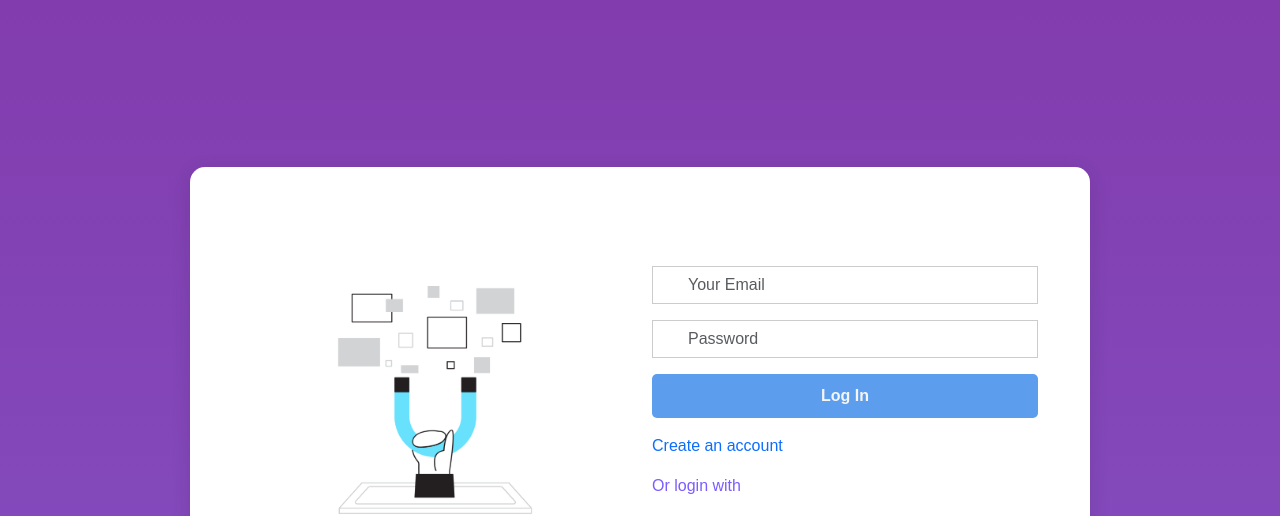
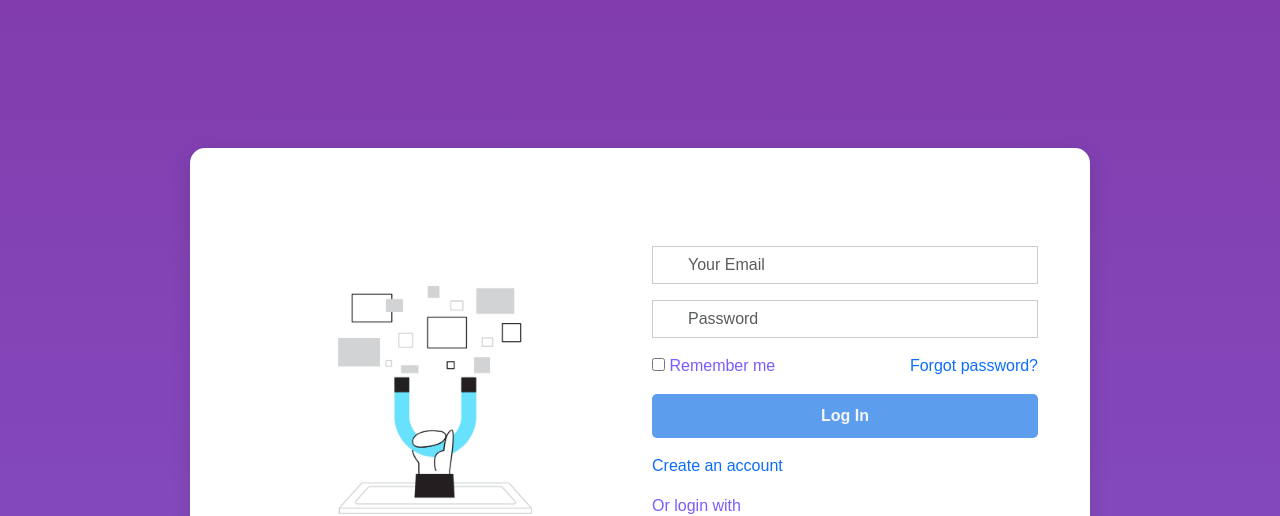
Before and after one commit to shantanuwankhede-crypto/loginpage, a plain HTML site: page index.html in a window 1280 px wide. Shown: the top 516 px of the page. Drawn offline with nearby package versions, Linux system fonts and the light colour scheme.

Commit message:
change in code

```diff
--- a/index.html
+++ b/index.html
@@ -100,12 +100,12 @@ body {
         <input type="password" class="form-control" placeholder="Password" />
       </div>
 
-      <!-- <div class="d-flex justify-content-between align-items-center mb-3 "style="color:#7c5cff">
+       <div class="d-flex justify-content-between align-items-center mb-3 "style="color:#7c5cff">
         <div>
           <input type="checkbox" /> Remember me
         </div>
         <a href="#" class="text-decoration-none">Forgot password?</a>
-      </div> -->
+      </div>
 
       <button class="login-btn mb-3">Log In</button>
       <a href="#" class="text-decoration-none">Create an account</a>
```
